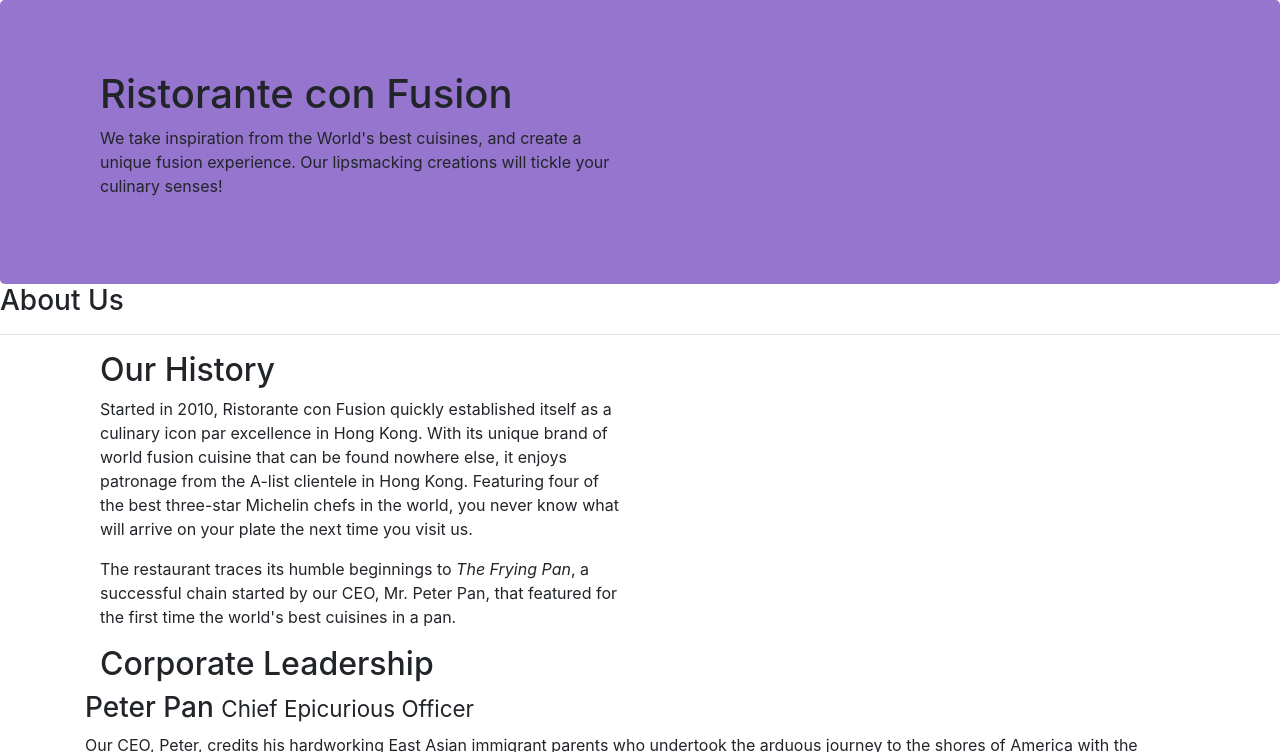
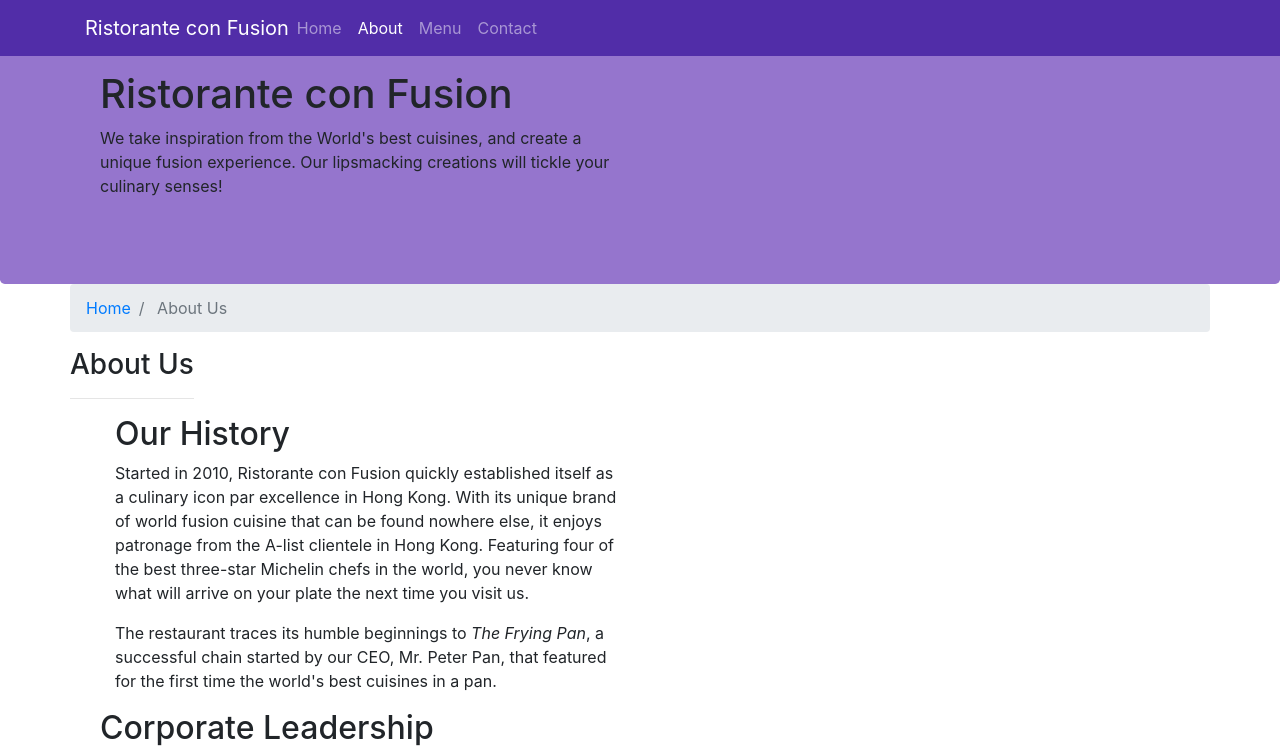
Before and after one commit to shot607/conFusion, a website: page aboutus.html in a window 1280 px wide. Shown: the top 752 px of the page. Drawn offline with nearby package versions, Linux system fonts and the light colour scheme.

Commit message:
Navbar and Breadcrumbs

```diff
--- a/aboutus.html
+++ b/aboutus.html
@@ -7,6 +7,7 @@
     <meta name="viewport" content="width=device-width, initial-scale=1, shrink-to-fit=no">
     <meta http-equiv="x-ua-compatible" content="ie=edge">
 
+
     <!-- Bootstrap CSS -->
     <link rel="stylesheet" href="node_modules/bootstrap/dist/css/bootstrap.min.css">
     <link rel="stylesheet" href="css/styles.css">
@@ -14,7 +15,22 @@
 </head>
 
 <body>
-
+    <nav class="navbar navbar-dark navbar-expand-sm fixed-top">
+        <div class="container">
+            <button class="navbar-toggler" type="button" data-toggle="collapse" data-target="#Navbar">
+                <span class="navbar-toggler-icon"></span>
+            </button>
+            <a class="navbar-brand mr-auto" href="./index.html"> Ristorante con Fusion </a>
+                <div class="collapse navbar-collapse" id="Navbar">
+                <ul class="navbar-nav mr-auto">
+                    <li class="nav-item"> <a class="nav-link" href = "./index.html">Home</a></li>
+                    <li class="nav-item"> <a class="nav-link active" href = "#">About</a></li>
+                    <li class="nav-item"> <a class="nav-link" href = "#">Menu</a></li>
+                    <li class="nav-item"> <a class="nav-link" href = "#">Contact</a></li>
+                </ul>
+                </div>
+        </div>
+</nav>
     <header class="jumbotron">
         <div class="container">
             <div class="row row-header">
@@ -29,8 +45,12 @@
         </div>
     </header>
 
-    <div>
-        <div>
+    <div class="container">
+        <div class="row">
+            <ol class="col-12 breadcrumb">
+                <li class="breadcrumb-item"><a href="./index.html">Home</a></li>
+                <li class="breadcrumb-item active"> About Us </li>
+            </ol>
             <div>
                <h3>About Us</h3>
                <hr>
@@ -91,7 +111,7 @@
                 <div class="col-4 offset-1 col-sm-2">
                     <h5>Links</h5>
                     <ul class="list-unstyled">
-                        <li><a href="#">Home</a></li>
+                        <li><a href="./index.html">Home</a></li>
                         <li><a href="#">About</a></li>
                         <li><a href="#">Menu</a></li>
                         <li><a href="#">Contact</a></li>
--- a/css/styles.css
+++ b/css/styles.css
@@ -32,3 +32,13 @@
     margin: 0px;
     color: #0f0f0f;
 }
+
+.body {
+    padding: 50px 0px 0px 0px;
+    z-index: 0;
+}
+
+.navbar-dark{
+    background-color: #512DA8;
+
+}
```
Also changed, not shown: index.html (+19 -3 lines).
